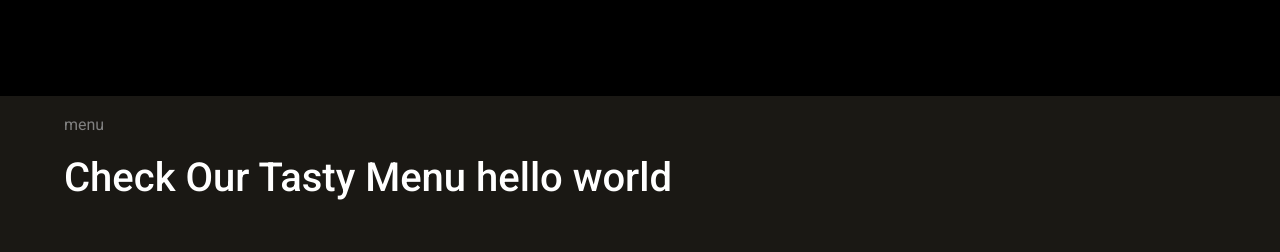
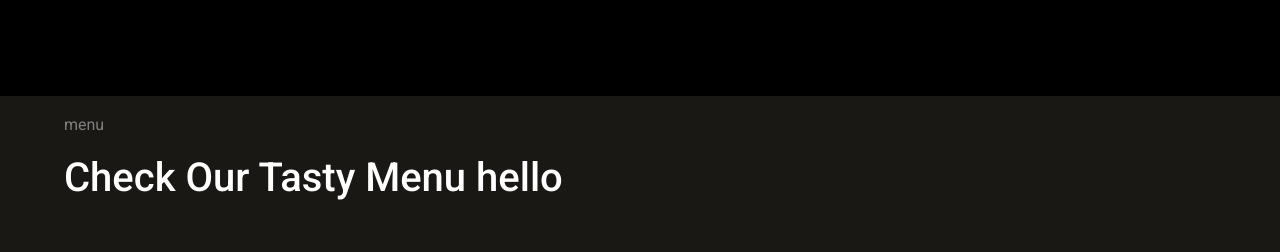
Before and after one commit to Asser257/hello4, a website: page index.html in a window 1280 px wide. Shown: the part 2352-2604 px from the top of the page. Drawn offline with nearby package versions, Linux system fonts and the light colour scheme; a web font is replaced by a local one.

Commit message:
first commit

```diff
--- a/index.html
+++ b/index.html
@@ -193,7 +193,7 @@
 <!-- Tabs navs -->
 <div class="m-5 p-3">
   <p style="color: gray;" class="">menu</p>
-  <h1>Check Our Tasty Menu hello world</h1>
+  <h1>Check Our Tasty Menu hello </h1>
 </div>
 <ul class="nav nav-tabs nav-fill mb-3 p-2" id="ex1" role="tablist">
   <li class="nav-item" role="presentation">
```
